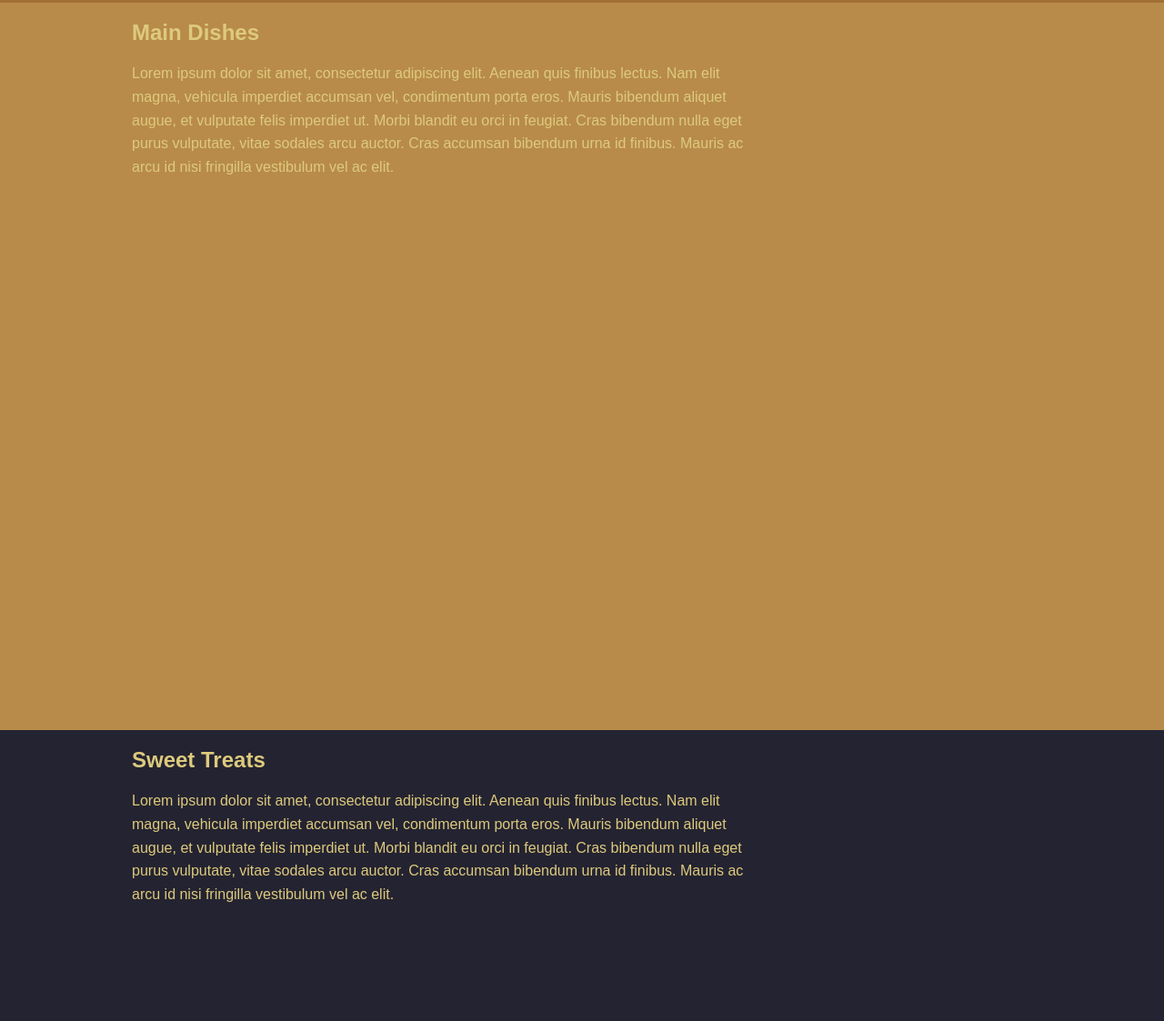
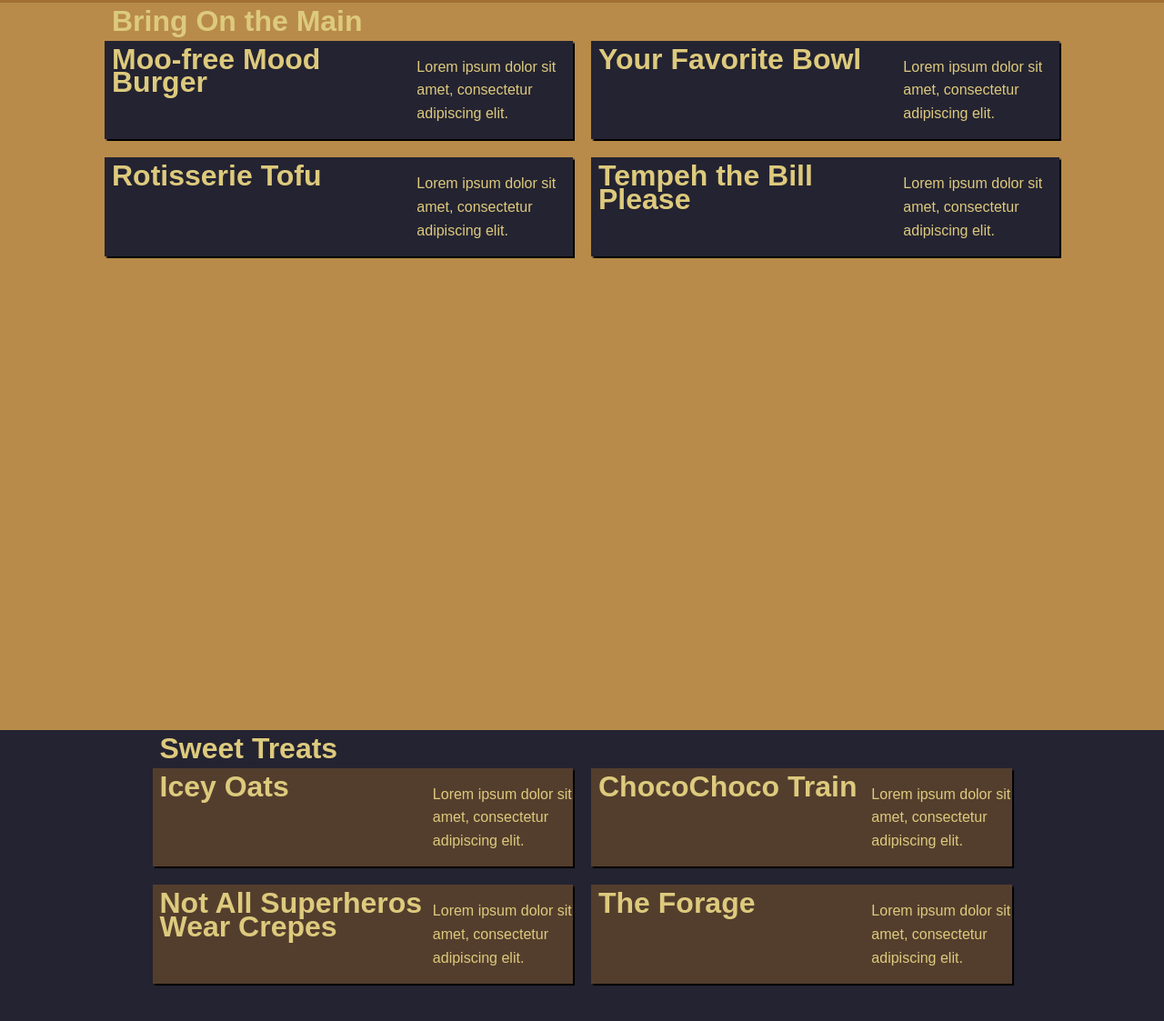
Before and after one commit to ryanjames1729/template-restaurant, a plain HTML site: page index.html in a window 1280 px wide. Shown: the part 1657-2780 px from the top of the page at 91% size. Drawn offline with Linux system fonts and the light colour scheme.

Commit message:
updated menu items

```diff
--- a/index.html
+++ b/index.html
@@ -46,41 +46,99 @@
 
         <div class="main-section" id="starters">
             <div class="container">
-                <section id="main">
-                    <h1>Starters</h1>
-                    <p>Lorem ipsum dolor sit amet, consectetur adipiscing elit. Aenean quis finibus lectus. Nam elit magna, vehicula imperdiet accumsan vel, condimentum porta eros. Mauris bibendum aliquet augue, et vulputate felis imperdiet ut. Morbi blandit eu orci in feugiat. Cras bibendum nulla eget purus vulputate, vitae sodales arcu auctor. Cras accumsan bibendum urna id finibus. Mauris ac arcu id nisi fringilla vestibulum vel ac elit.
-                    </p>
-                    </section>
+                <h1>Let's Get This Started</h1>
+                <div class="menu">
+                    <div class="menu-item">
+                        <h1>Potato Fritters</h1>
+                        <p>Lorem ipsum dolor sit amet, consectetur adipiscing elit.</p>
+                    </div>
+                    <div class="menu-item">
+                        <h1>Naan-Dairy Bread</h1>
+                        <p>Lorem ipsum dolor sit amet, consectetur adipiscing elit.</p>
+                    </div>
+                    <div class="menu-item">
+                        <h1>There's Hummus Among Us</h1>
+                        <p>Lorem ipsum dolor sit amet, consectetur adipiscing elit.</p>
+                    </div>
+                    <div class="menu-item">
+                        <h1>Chips For You</h1>
+                        <p>Lorem ipsum dolor sit amet, consectetur adipiscing elit.</p>
+                    </div>
+                </div>
             </div>
-
         </div>
 
         <div class="main-section" id="main-dish">
             <div class="container">
-                <section id="main">
-                    <h1>Main Dishes</h1>
-                    <p>Lorem ipsum dolor sit amet, consectetur adipiscing elit. Aenean quis finibus lectus. Nam elit magna, vehicula imperdiet accumsan vel, condimentum porta eros. Mauris bibendum aliquet augue, et vulputate felis imperdiet ut. Morbi blandit eu orci in feugiat. Cras bibendum nulla eget purus vulputate, vitae sodales arcu auctor. Cras accumsan bibendum urna id finibus. Mauris ac arcu id nisi fringilla vestibulum vel ac elit.
-                    </p>
-                    </section>
+                <h1>Bring On the Main</h1>
+                <div class="menu">
+                    <div class="menu-item">
+                        <h1>Moo-free Mood Burger</h1>
+                        <p>Lorem ipsum dolor sit amet, consectetur adipiscing elit.</p>
+                    </div>
+                    <div class="menu-item">
+                        <h1>Your Favorite Bowl</h1>
+                        <p>Lorem ipsum dolor sit amet, consectetur adipiscing elit.</p>
+                    </div>
+                    <div class="menu-item">
+                        <h1>Rotisserie Tofu</h1>
+                        <p>Lorem ipsum dolor sit amet, consectetur adipiscing elit.</p>
+                    </div>
+                    <div class="menu-item">
+                        <h1>Tempeh the Bill Please</h1>
+                        <p>Lorem ipsum dolor sit amet, consectetur adipiscing elit.</p>
+                    </div>
+                </div>
             </div>
-
         </div>
 
         <div class="container main-section" id="sweets">
-            <section id="main">
+            <div class="container">
                 <h1>Sweet Treats</h1>
-                <p>Lorem ipsum dolor sit amet, consectetur adipiscing elit. Aenean quis finibus lectus. Nam elit magna, vehicula imperdiet accumsan vel, condimentum porta eros. Mauris bibendum aliquet augue, et vulputate felis imperdiet ut. Morbi blandit eu orci in feugiat. Cras bibendum nulla eget purus vulputate, vitae sodales arcu auctor. Cras accumsan bibendum urna id finibus. Mauris ac arcu id nisi fringilla vestibulum vel ac elit.
-                </p>
-                </section>
+                <div class="menu">
+                    <div class="menu-item" style="background-color: #533E2D;">
+                        <h1>Icey Oats</h1>
+                        <p>Lorem ipsum dolor sit amet, consectetur adipiscing elit.</p>
+                    </div>
+                    <div class="menu-item" style="background-color: #533E2D;">
+                        <h1>ChocoChoco Train</h1>
+                        <p>Lorem ipsum dolor sit amet, consectetur adipiscing elit.</p>
+                    </div>
+                    <div class="menu-item" style="background-color: #533E2D;">
+                        <h1>Not All Superheros Wear Crepes</h1>
+                        <p>Lorem ipsum dolor sit amet, consectetur adipiscing elit.</p>
+                    </div>
+                    <div class="menu-item" style="background-color: #533E2D;">
+                        <h1>The Forage</h1>
+                        <p>Lorem ipsum dolor sit amet, consectetur adipiscing elit.</p>
+                    </div>
+                </div>
+            </div>
         </div>
 
         <div class="main-section" id="drinks">
             <div class="container">
-                <section id="main">
-                    <h1>Drinks</h1>
-                    <p>Lorem ipsum dolor sit amet, consectetur adipiscing elit. Aenean quis finibus lectus. Nam elit magna, vehicula imperdiet accumsan vel, condimentum porta eros. Mauris bibendum aliquet augue, et vulputate felis imperdiet ut. Morbi blandit eu orci in feugiat. Cras bibendum nulla eget purus vulputate, vitae sodales arcu auctor. Cras accumsan bibendum urna id finibus. Mauris ac arcu id nisi fringilla vestibulum vel ac elit.
-                    </p>
-                    </section>
+                <div class="container">
+                    <h1>Celebrations and Libations</h1>
+                    <div class="menu">
+                        <div class="menu-item">
+                            <h1>The New Fashioned</h1>
+                            <p>Lorem ipsum dolor sit amet, consectetur adipiscing elit.</p>
+                        </div>
+                        <div class="menu-item">
+                            <h1>Cotton Candy Trip</h1>
+                            <p>Lorem ipsum dolor sit amet, consectetur adipiscing elit.</p>
+                        </div>
+                        <div class="menu-item">
+                            <h1>This Can't Be Legal</h1>
+                            <p>Lorem ipsum dolor sit amet, consectetur adipiscing elit.</p>
+                        </div>
+                        <div class="menu-item">
+                            <h1>Your Dad's Cold Beer</h1>
+                            <p>Lorem ipsum dolor sit amet, consectetur adipiscing elit.</p>
+                        </div>
+                    </div>
+                </div>
             </div>
 
         </div>
--- a/style.css
+++ b/style.css
@@ -6,6 +6,13 @@ body{
 	line-height:1.6em;
 	margin:0;
     scroll-behavior: smooth;
+}
+
+body h1{
+	font-size:2em;
+	font-weight:bold;
+	margin:0;
+	padding:0.5rem;
 }
 
 .container {
@@ -183,6 +190,20 @@ body{
     display: inline;
 }
 
+.menu {
+    display: grid;
+    grid-template-columns: 1fr 1fr;
+    grid-gap: 20px;
+}
+
+.menu-item {
+	background-color: #242331;
+    display: grid;
+    grid-template-columns: 2fr 1fr;
+    grid-template-rows: repeat(auto-fit);
+    box-shadow: 1px 1px 1px 0.5px #000;
+}
+
 #main-header{
 	background-color:coral;
 	color:#fff;
```
